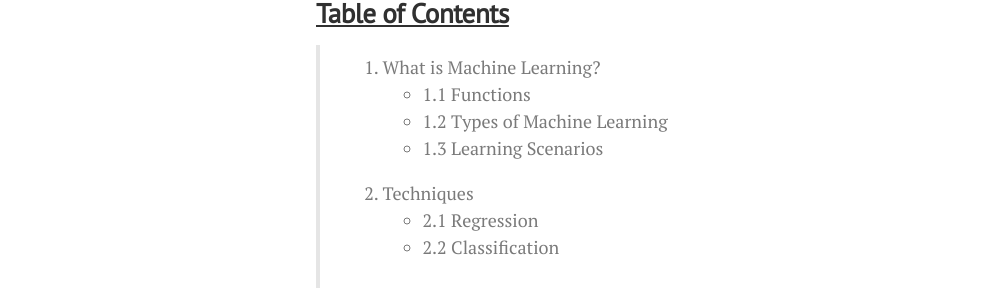
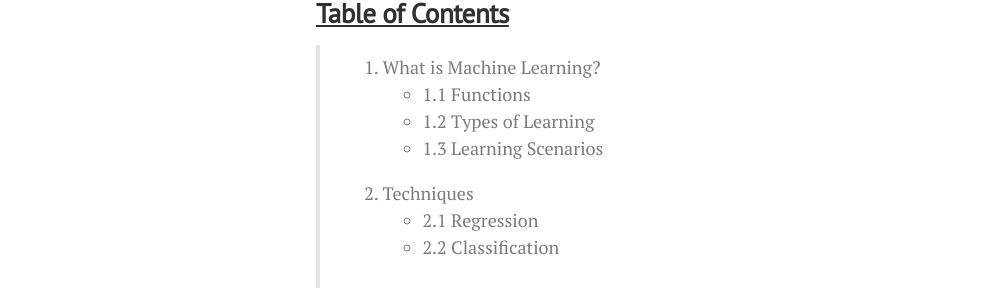
Before and after one commit to lgeurts/lgeurts.github.io, a Jekyll site: the page built from _posts/2018-06-29-artificial-intelligence-basics.md, in a window 1280 px wide and 1400 px high, scrolled down 495 px. Shown: the part 151-455 px from the top of the window, without its empty margins (0-991 px from the left). Built offline with Jekyll 4.4.1, drawn with Linux system fonts in a browser that asks for light colours; nearby versions of some CDN libraries; some of the changed text lies outside the part shown.

Commit message:
Update 2018-06-29-artificial-intelligence-basics.md

```diff
--- a/_posts/2018-06-29-artificial-intelligence-basics.md
+++ b/_posts/2018-06-29-artificial-intelligence-basics.md
@@ -24,7 +24,7 @@
 
 > 1. What is Machine Learning?
 > * 1.1 Functions
-> * 1.2 Types of Machine Learning
+> * 1.2 Types of Learning
 > * 1.3 Learning Scenarios
 > 2. Techniques
 > * 2.1 Regression
@@ -53,7 +53,7 @@
 
 *Ref: Web: [Mathworld Wolfram](http://mathworld.wolfram.com/) - Eric W. Weisstein.*
 
-#### **1.2 Types of Machine Learning**
+#### **1.2 Types of Learning**
 
 * ***Supervised learning*** - the algorithm is given a pre-labeled training example to learn from.
 * ***Unsupervised learning*** - the algorithm is given unlabeled examples.
```
